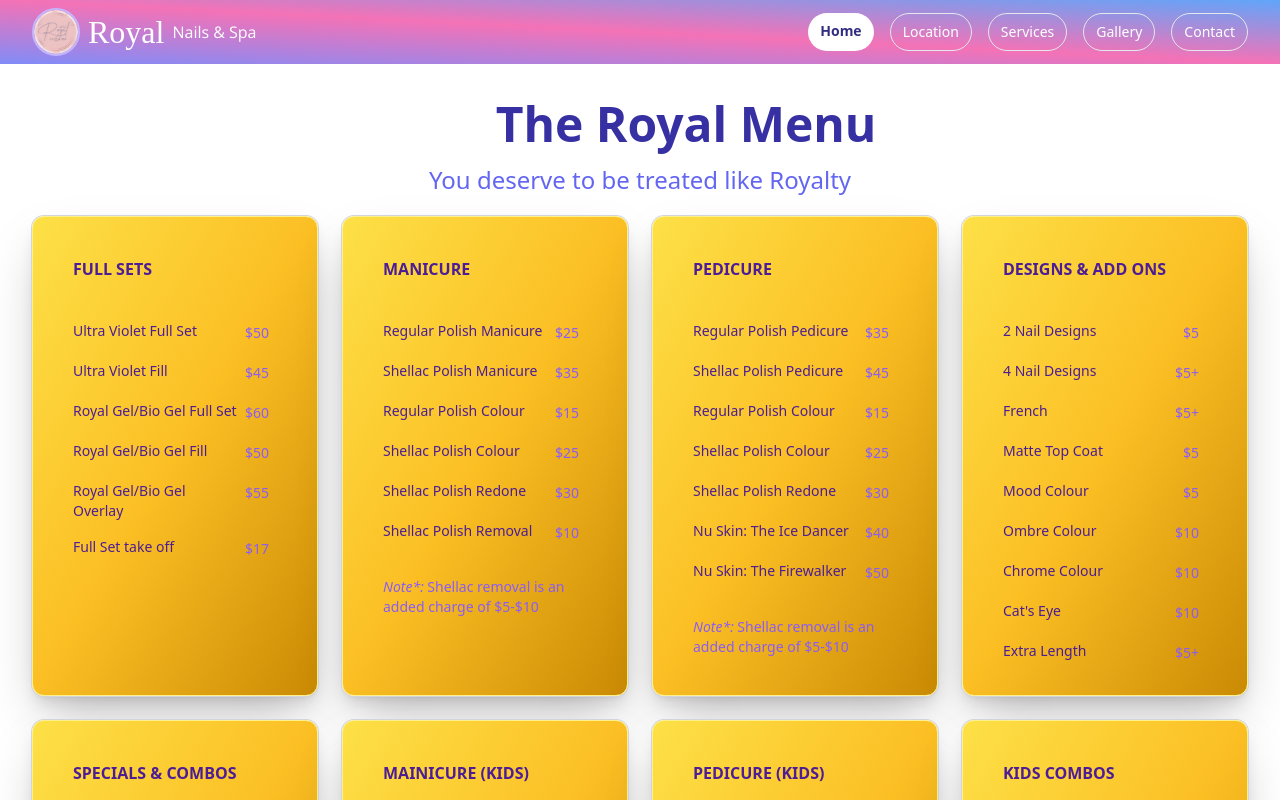
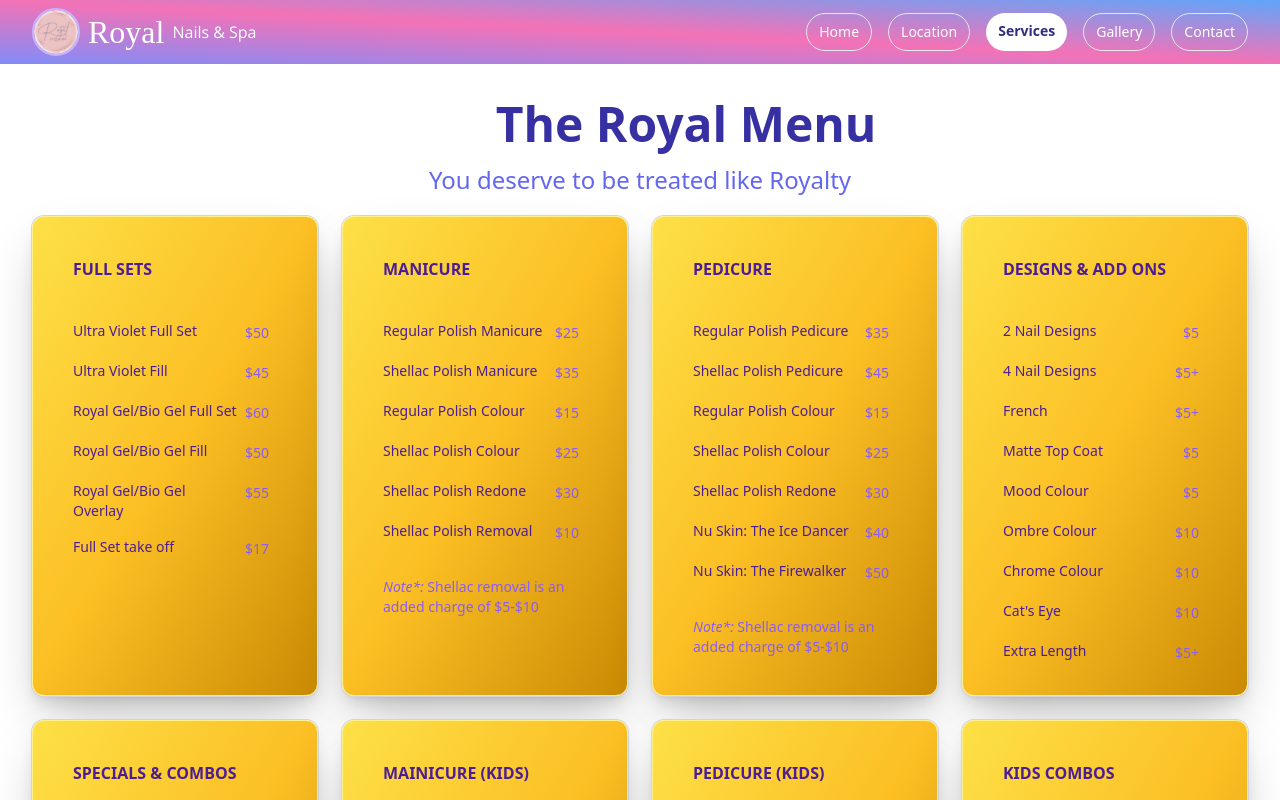
Before and after one commit to Billionares-Setup/NailVibe, a React (Vite) app: page /services in a window 1280 px wide. Shown: the top 800 px of the page. Built offline with nearby package versions, Linux system fonts and the light colour scheme; some icons are missing; a web font is replaced by a local one.

Commit message:
Enhance Navbar component to reflect active link state for improved navigation clarity

```diff
--- a/src/components/Navbar.tsx
+++ b/src/components/Navbar.tsx
@@ -27,7 +27,7 @@
 
 const Navbar = () => {
   const location = useLocation();
-
+  const currentPath = location.pathname + location.hash;
   useEffect(() => {
     if (location.hash) {
       const el = document.querySelector(location.hash);
@@ -105,21 +105,24 @@
           <div className="flex items-center justify-center flex-1 sm:items-stretch sm:justify-end">
             <div className="hidden sm:ml-6 sm:block">
               <div className="flex space-x-4 ">
-                {navigation.map((item) => (
+                {navigation.map((item) => {
+                  const isActive = currentPath === item.href;
+                  return (
                     <a
                       key={item.name}
                       href={item.href}
-                    aria-current={item.current ? "page" : undefined}
+                      aria-current={isActive ? "page" : undefined}
                       className={classNames(
-                      item.current
-                        ? " bg-white  text-indigo-900 font-semibold hover:bg-white "
-                        : " border  text-white  ",
-                      "rounded-full px-3 py-2 text-sm hover:bg-blue-600/30 hover:scale-[108%] duration-300 ease-out "
+                        isActive
+                          ? "bg-white text-indigo-900 font-semibold"
+                          : "border text-white",
+                        "rounded-full px-3 py-2 text-sm hover:scale-[108%] duration-300 ease-out"
                       )}
                     >
                       {item.name}
                     </a>
-                ))}
+                  );
+                })}
               </div>
             </div>
           </div>
@@ -128,22 +131,25 @@
 
       <DisclosurePanel className="sm:hidden">
         <div className="px-2 pt-2 pb-3 space-y-1">
-          {navigation.map((item) => (
+          {navigation.map((item) => {
+            const isActive = currentPath === item.href;
+            return (
               <DisclosureButton
                 key={item.name}
                 as="a"
                 href={item.href}
-              aria-current={item.current ? "page" : undefined}
+                aria-current={isActive ? "page" : undefined}
                 className={classNames(
-                item.current
+                  isActive
                     ? "bg-white text-indigo-900"
-                  : "text-white hover:bg-blue-600/30 hover:text-white",
+                    : "text-white  hover:text-white",
                   "block rounded-md px-3 py-2 text-base font-medium"
                 )}
               >
                 {item.name}
               </DisclosureButton>
-          ))}
+            );
+          })}
         </div>
       </DisclosurePanel>
     </Disclosure>
```
Lines whose indentation alone changed are shown as unchanged.
